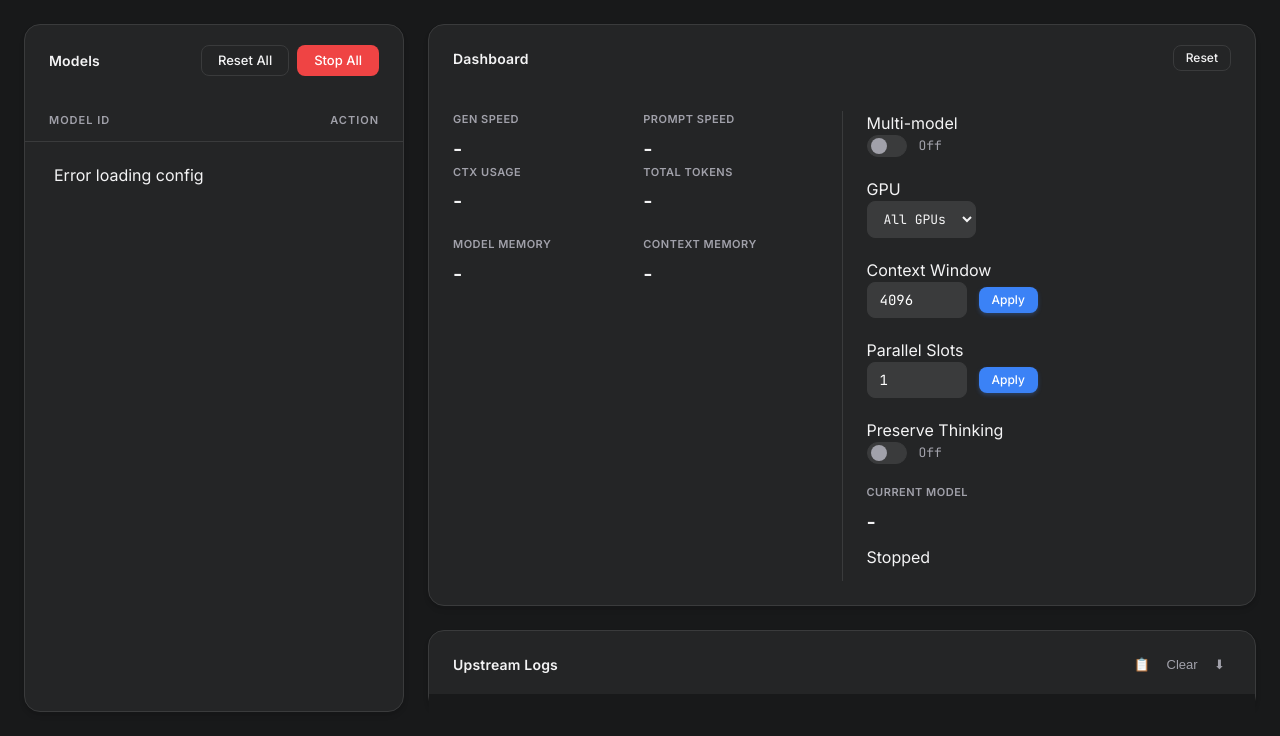
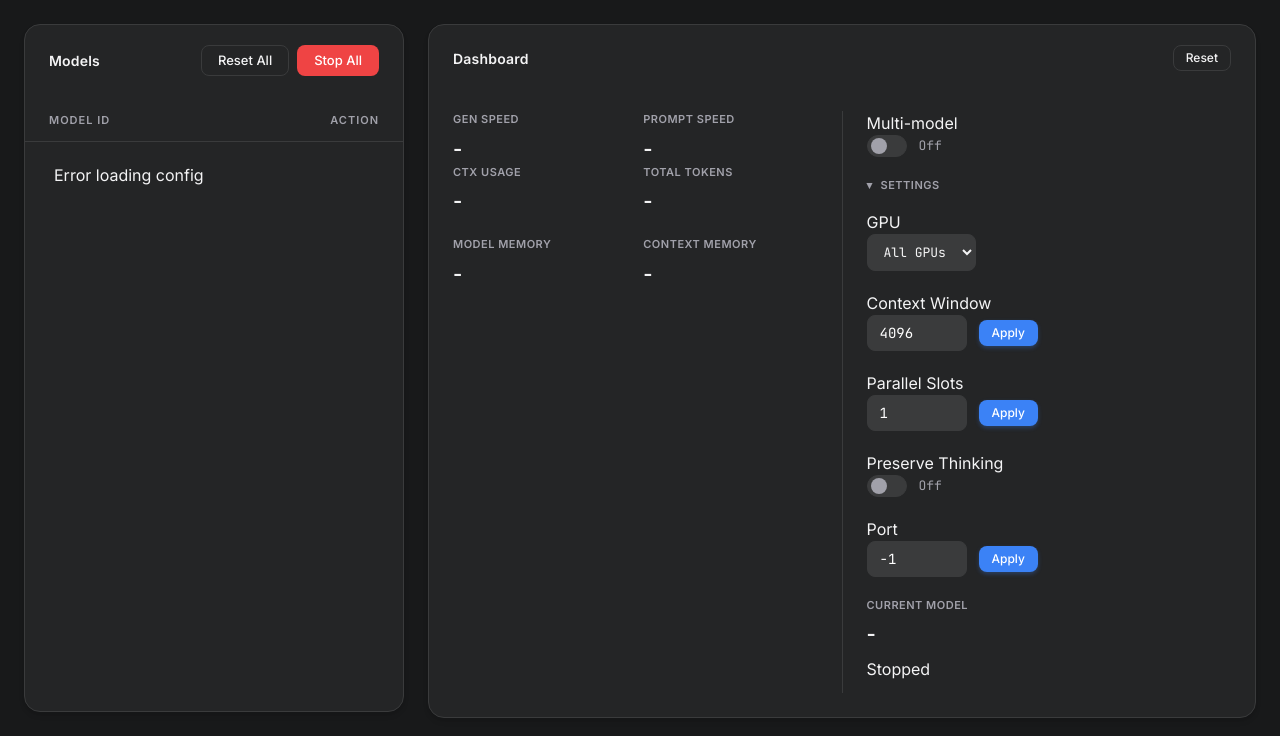
Before and after one commit to architector1324/llama-switch, a Python web app: template src/templates/index.html in a window 1280 px wide. Shown: the part 64-800 px from the top of the page. Run offline with Jinja, Linux system fonts and the light colour scheme; the template is opened without the code that fills it, so the values that code supplies are empty.

Commit message:
feat(dashboard): pick a model's port, show its command line, fold the settings

```diff
--- a/src/static/css/style.css
+++ b/src/static/css/style.css
@@ -479,6 +479,61 @@
     margin-top: auto;
 }
 
+/* The model's settings fold away, leaving the logs more room. */
+.settings > summary {
+    cursor: pointer;
+    list-style: none;
+    user-select: none;
+    font-size: 11px;
+    color: var(--text-muted);
+    text-transform: uppercase;
+    letter-spacing: 0.5px;
+    font-weight: 600;
+    transition: color 0.2s;
+}
+
+.settings > summary::-webkit-details-marker {
+    display: none;
+}
+
+.settings > summary::before {
+    content: '\25B8';
+    display: inline-block;
+    width: 14px;
+}
+
+.settings[open] > summary::before {
+    content: '\25BE';
+}
+
+.settings > summary:hover {
+    color: var(--text-main);
+}
+
+.settings-body {
+    display: flex;
+    flex-direction: column;
+    gap: 20px;
+    margin-top: 16px;
+}
+
+/* The shown model's command line; a click selects all of it for copying. */
+.command-line {
+    margin: -12px 0;
+    padding: 0 24px;
+    font-family: var(--font-mono);
+    font-size: 12px;
+    color: var(--success);
+    white-space: nowrap;
+    overflow: hidden;
+    text-overflow: ellipsis;
+    user-select: all;
+}
+
+.command-line:empty {
+    display: none;
+}
+
 .primary-text {
     color: var(--primary);
     font-size: 16px;
@@ -793,6 +848,11 @@
         padding-bottom: 20px;
     }
 
+    .command-line {
+        margin: -8px 0;
+        padding: 0 8px;
+    }
+
     .logs-panel {
         /* Or flex: 1 wins and the panel grows with the log instead of scrolling. */
         flex: none;
--- a/src/static/js/app.js
+++ b/src/static/js/app.js
@@ -48,6 +48,23 @@
     });
     framesInput.addEventListener('input', () => { framesInputPristine = false; });
 
+    const portInput = document.getElementById('port-input');
+    portInput.addEventListener('keypress', function (e) {
+        if (e.key === 'Enter') {
+            applyPortChange();
+        }
+    });
+    portInput.addEventListener('input', () => { portInputPristine = false; });
+
+    // Folded or not, as it was left.
+    const settings = document.getElementById('settings');
+    try {
+        if (localStorage.getItem('settingsOpen') === 'false') settings.open = false;
+    } catch (e) {}
+    settings.addEventListener('toggle', () => {
+        try { localStorage.setItem('settingsOpen', settings.open); } catch (e) {}
+    });
+
     // --- Theme Logic ---
     const themeBtn = document.getElementById('theme-toggle');
     const html = document.documentElement;
@@ -78,6 +95,9 @@
 let parallelInputPristine = true;
 // Once touched, the device pickers are not overwritten by the status poll.
 let devicesInputPristine = true;
+let portInputPristine = true;
+// Ports are per model: the one whose port the field shows.
+let portFieldModel = null;
 // The model the dashboard shows; null means the open section's instance.
 let focusedModel = null;
 let instances = [];
@@ -100,6 +120,12 @@
         return instances.find(i => i.model === focusedModel) || instances[0] || null;
     }
     return instanceFor(activeSection);
+}
+
+// The row picked in this section, loaded or not.
+function pickedModel() {
+    const kinds = (currentConfig && currentConfig.kinds) || {};
+    return focusedModel && kinds[focusedModel] === activeSection ? focusedModel : null;
 }
 
 // The tab's kind; on Running, the kind of the model shown.
@@ -392,6 +418,7 @@
     framesInputPristine = true;
     preserveInputPristine = true;
     devicesInputPristine = true;
+    portInputPristine = true;
 }
 
 // Any row can be focused, so a model's settings can be set before Load.
@@ -445,6 +472,9 @@
     // A launch flag, not a runtime one: it only takes effect on this load.
     const preserveInput = document.getElementById('preserve-think-input');
     const preserveThink = preserveInput ? preserveInput.checked : false;
+    // Per model, so only the model the field shows takes its value.
+    const portInput = document.getElementById('port-input');
+    const port = key === portFieldModel ? parseInt(portInput.value) : undefined;
 
     const kind = currentConfig && currentConfig.kinds ? currentConfig.kinds[key] : null;
     if (kind && kind !== activeSection && activeSection !== RUNNING) selectSection(kind);
@@ -456,7 +486,7 @@
         const res = await fetch('/api/start', {
             method: 'POST',
             headers: { 'Content-Type': 'application/json' },
-            body: JSON.stringify({ model_key: key, quantization: quantization, ctx: ctx, parallel: parallel, devices: devices, frames: frames, res: outputRes, hires: hires, preserve_think: preserveThink })
+            body: JSON.stringify({ model_key: key, quantization: quantization, ctx: ctx, parallel: parallel, devices: devices, frames: frames, res: outputRes, hires: hires, preserve_think: preserveThink, port: port })
         });
 
         if (!res.ok) {
@@ -618,6 +648,10 @@
     reloadCurrentModel();
 }
 
+async function applyPortChange() {
+    reloadCurrentModel();
+}
+
 // A reset restarts what it applies to, like any field change.
 async function postReset(query) {
     try {
@@ -636,9 +670,7 @@
 
 async function resetFocused() {
     const inst = runningInstance();
-    const kinds = (currentConfig && currentConfig.kinds) || {};
-    const picked = focusedModel && kinds[focusedModel] === activeSection ? focusedModel : null;
-    const key = inst ? inst.model : picked;
+    const key = inst ? inst.model : pickedModel();
     if (!key && activeSection === RUNNING) return; // nothing up, nothing to reset
     await postReset(key ? `?model=${encodeURIComponent(key)}` : `?kind=${encodeURIComponent(activeSection)}`);
 }
@@ -806,6 +838,24 @@
         if (framesInput && document.activeElement !== framesInput) {
             framesInput.value = shownFrames;
         }
+    }
+
+    // -1 for a free port at each start.
+    const portInput = document.getElementById('port-input');
+    const portModel = inst ? inst.model : pickedModel();
+    if (portInput && document.activeElement !== portInput
+        && (portInputPristine || portModel !== portFieldModel)) {
+        portInput.value = (portModel && (status.selected_ports || {})[portModel]) || -1;
+        portFieldModel = portModel;
+        portInputPristine = true;
+    }
+
+    // Set only on change, so a selection made for copying survives the poll.
+    const commandLine = document.getElementById('command-line');
+    const command = (inst && inst.command) || '';
+    if (commandLine && commandLine.textContent !== command) {
+        commandLine.textContent = command;
+        commandLine.title = command;
     }
 
     const indicator = document.getElementById('global-status');
@@ -981,7 +1031,7 @@
         ['stats-llm', 'stats-mem', 'mem-devices-row', 'stats-sd', 'stats-tts',
          'stats-decision', 'ctx-control', 'frames-control', 'res-control',
          'hires-control', 'parallel-control', 'devices-control',
-         'sd-devices-control', 'preserve-think-control'].forEach(id => {
+         'sd-devices-control', 'preserve-think-control', 'settings'].forEach(id => {
             const el = document.getElementById(id);
             if (el) el.style.display = 'none';
         });
@@ -1010,6 +1060,7 @@
     const devicesControl = document.getElementById('devices-control');
     const sdDevicesControl = document.getElementById('sd-devices-control');
     const preserveControl = document.getElementById('preserve-think-control');
+    const settings = document.getElementById('settings');
 
     if (llmStats) llmStats.style.display = notLlm ? 'none' : '';
     if (memStats) memStats.style.display = (notLlm && !isDecision) ? 'none' : '';
@@ -1026,6 +1077,7 @@
     if (resControl) resControl.style.display = isSd ? '' : 'none';
     if (hiresControl) hiresControl.style.display = isSd ? '' : 'none';
     if (preserveControl) preserveControl.style.display = notLlm ? 'none' : '';
+    if (settings) settings.style.display = '';
 }
 
 function updateActiveModel(status) {
--- a/src/templates/index.html
+++ b/src/templates/index.html
@@ -4,7 +4,7 @@
     <meta charset="UTF-8">
     <meta name="viewport" content="width=device-width, initial-scale=1.0">
     <title>Llama Switch</title>
-    <link rel="stylesheet" href="/static/css/style.css?v=23">
+    <link rel="stylesheet" href="/static/css/style.css?v=24">
     <link href="https://fonts.googleapis.com/css2?family=Inter:wght@400;500;600&family=JetBrains+Mono:wght@400;500&display=swap" rel="stylesheet">
 </head>
 <body class="dark-theme">
@@ -167,6 +167,9 @@
                                 </div>
                             </div>
 
+                            <details class="settings" id="settings" open>
+                                <summary>Settings</summary>
+                                <div class="settings-body">
                                     <div class="control-group compact-group" id="devices-control">
                                         <label for="devices-input" title="Which cards the model may use. All lets the backend spread it across every device, as before. Applied when the model loads, so changing it reloads it.">GPU</label>
                                         <div class="input-wrapper">
@@ -236,7 +239,6 @@
                                         </div>
                                     </div>
 
-
                                     <div class="control-group compact-group" id="res-control" style="display: none;">
                                         <label for="res-input" title="Output size for image models. Applied when the model loads, so changing it reloads it. Only profiles written with ${WIDTH}/${HEIGHT} follow it.">Output Size</label>
                                         <div class="input-wrapper">
@@ -274,6 +276,16 @@
                                         </div>
                                     </div>
 
+                                    <div class="control-group compact-group" id="port-control">
+                                        <label for="port-input" title="-1 takes a free port at each start. A fixed one stays with the model, so a client can keep its address. Changing it reloads the model.">Port</label>
+                                        <div class="input-wrapper">
+                                            <input type="number" id="port-input" value="-1" min="-1" max="65535" step="1">
+                                            <button id="apply-port-btn" class="btn btn-primary btn-sm" onclick="applyPortChange()">Apply</button>
+                                        </div>
+                                    </div>
+                                </div>
+                            </details>
+
                             <div class="stat-box status-box">
                                 <span class="label">Current Model</span>
                                 <span class="value primary-text" id="current-model">-</span>
@@ -286,6 +298,8 @@
                         </div>
                     </div>
                 </div>
+
+                <div class="command-line" id="command-line"></div>
 
                 <div class="panel logs-panel">
                     <div class="panel-header">
@@ -303,6 +317,6 @@
             </section>
         </main>
     </div>
-    <script src="/static/js/app.js?v=43"></script>
+    <script src="/static/js/app.js?v=44"></script>
 </body>
 </html>
```
Also changed, not shown: 3 other files. Lines whose indentation alone changed are shown as unchanged.
